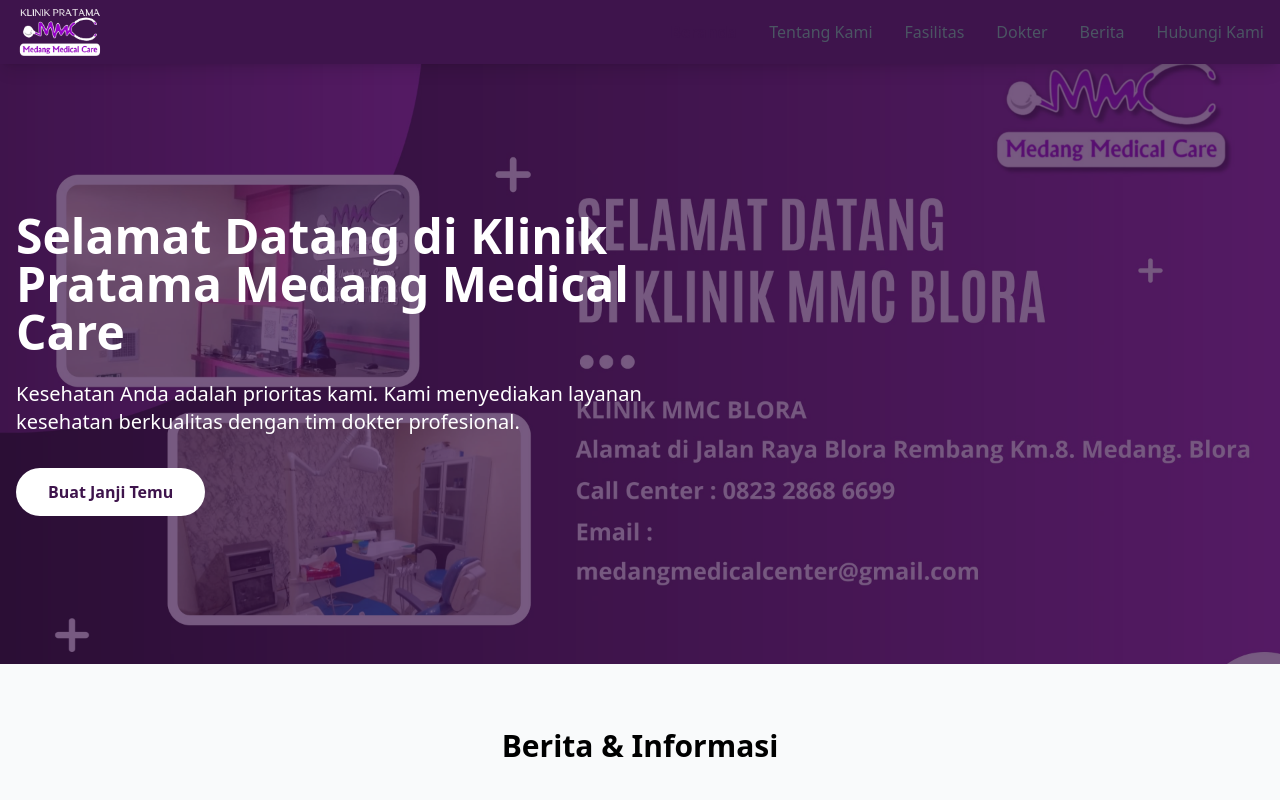
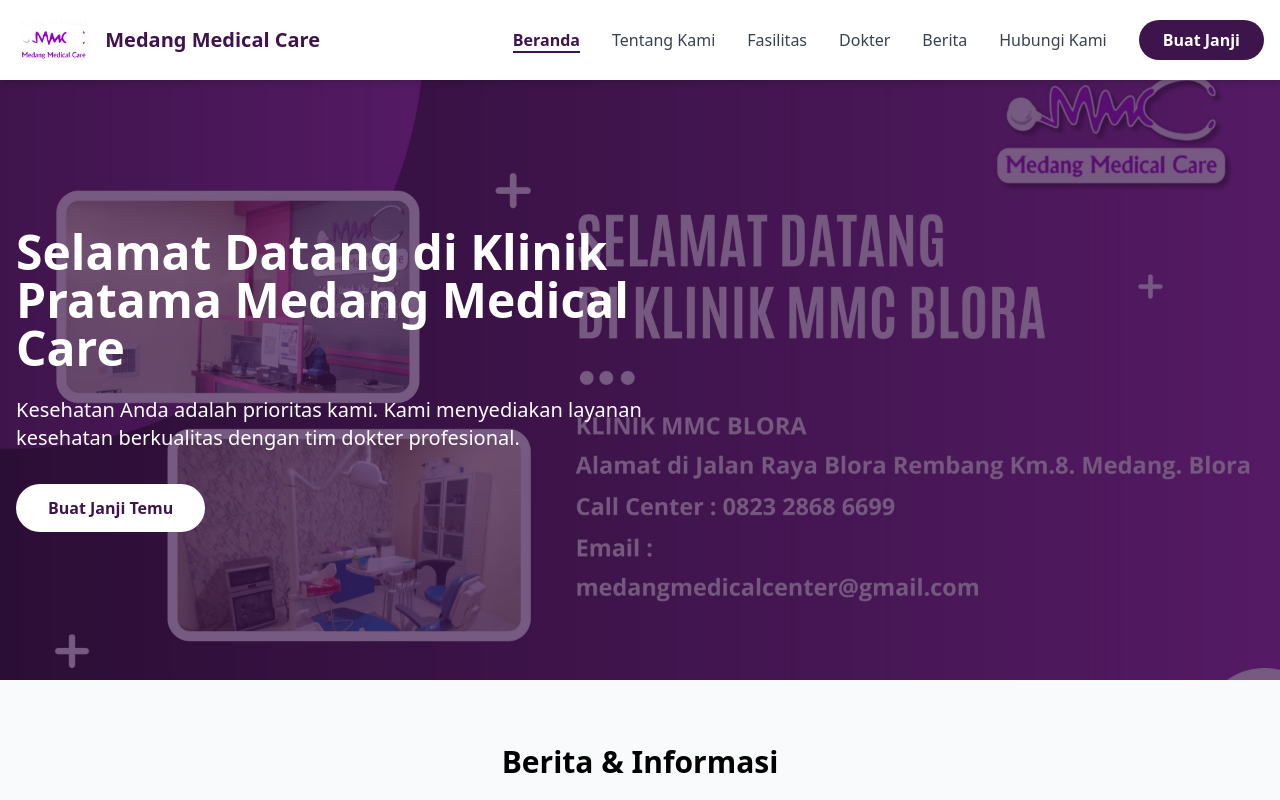
Before and after one commit to iqbaladiatma/medangmedicalcare, a React (Vite) app: page / in a window 1280 px wide. Shown: the top 800 px of the page. Built offline with nearby package versions, Linux system fonts and the light colour scheme.

Commit message:
Update Navbar.tsx

```diff
--- a/src/components/Navbar.tsx
+++ b/src/components/Navbar.tsx
@@ -17,24 +17,38 @@ const Navbar = () => {
   ];
 
   return (
-    <nav className="bg-primary shadow-lg sticky top-0 z-50">
+    <nav className="bg-white shadow-md sticky top-0 z-50">
       <div className="max-w-7xl mx-auto px-4">
-        <div className="flex justify-between h-16">
-          <motion.div initial={{ opacity: 0, x: -20 }} animate={{ opacity: 1, x: 0 }} className="flex items-center">
-            <a href="/">
-              <img src={logo} alt="Logo" className="h-14 w-auto mr-2 object-contain" />
+        <div className="flex justify-between h-20">
+          <motion.div initial={{ opacity: 0, x: -20 }} animate={{ opacity: 1, x: 0 }} transition={{ duration: 0.5, ease: "easeOut" }} className="flex items-center">
+            <a href="/" className="flex items-center space-x-3">
+              <motion.img src={logo} alt="Logo" className="h-12 w-auto object-contain" whileHover={{ scale: 1.05 }} transition={{ duration: 0.2 }} />
+              <span className="text-xl font-bold text-primary">Medang Medical Care</span>
             </a>
           </motion.div>
 
           {/* Desktop Navigation */}
           <div className="hidden md:flex items-center space-x-8">
             {navItems.map((item, index) => (
-              <motion.div key={item.to} initial={{ opacity: 0, y: -20 }} animate={{ opacity: 1, y: 0 }} transition={{ delay: index * 0.1 }}>
-                <NavLink to={item.to} className={({ isActive }) => `hover:text-primary transition-colors ${isActive ? "text-primary font-semibold" : "text-gray-600"}`}>
+              <motion.div
+                key={item.to}
+                initial={{ opacity: 0, y: -20 }}
+                animate={{ opacity: 1, y: 0 }}
+                transition={{
+                  delay: index * 0.1,
+                  duration: 0.3,
+                  ease: "easeOut",
+                }}
+                whileHover={{ y: -2 }}
+              >
+                <NavLink to={item.to} className={({ isActive }) => `text-gray-700 hover:text-primary transition-colors duration-300 ${isActive ? "text-primary font-semibold border-b-2 border-primary" : ""}`}>
                   {item.text}
                 </NavLink>
               </motion.div>
             ))}
+            <motion.button whileHover={{ scale: 1.05 }} whileTap={{ scale: 0.95 }} className="bg-primary text-white px-6 py-2 rounded-full font-semibold hover:bg-primary/90 transition-colors">
+              Buat Janji
+            </motion.button>
           </div>
 
           {/* Mobile Menu Button */}
@@ -49,10 +63,20 @@ const Navbar = () => {
       {/* Mobile Navigation */}
       <AnimatePresence>
         {isOpen && (
-          <motion.div initial={{ opacity: 0, height: 0 }} animate={{ opacity: 1, height: "auto" }} exit={{ opacity: 0, height: 0 }} className="md:hidden bg-white border-t">
+          <motion.div initial={{ opacity: 0, height: 0 }} animate={{ opacity: 1, height: "auto" }} exit={{ opacity: 0, height: 0 }} transition={{ duration: 0.3, ease: "easeInOut" }} className="md:hidden bg-white border-t">
             <div className="px-4 py-2 space-y-1">
               {navItems.map((item, index) => (
-                <motion.div key={item.to} initial={{ opacity: 0, x: -20 }} animate={{ opacity: 1, x: 0 }} transition={{ delay: index * 0.1 }}>
+                <motion.div
+                  key={item.to}
+                  initial={{ opacity: 0, x: -20 }}
+                  animate={{ opacity: 1, x: 0 }}
+                  transition={{
+                    delay: index * 0.1,
+                    duration: 0.3,
+                    ease: "easeOut",
+                  }}
+                  whileHover={{ x: 5 }}
+                >
                   <NavLink to={item.to} onClick={() => setIsOpen(false)} className={({ isActive }) => `block py-2 px-3 rounded-md ${isActive ? "bg-primary/10 text-primary font-semibold" : "text-gray-600 hover:bg-gray-50"}`}>
                     {item.text}
                   </NavLink>
```
